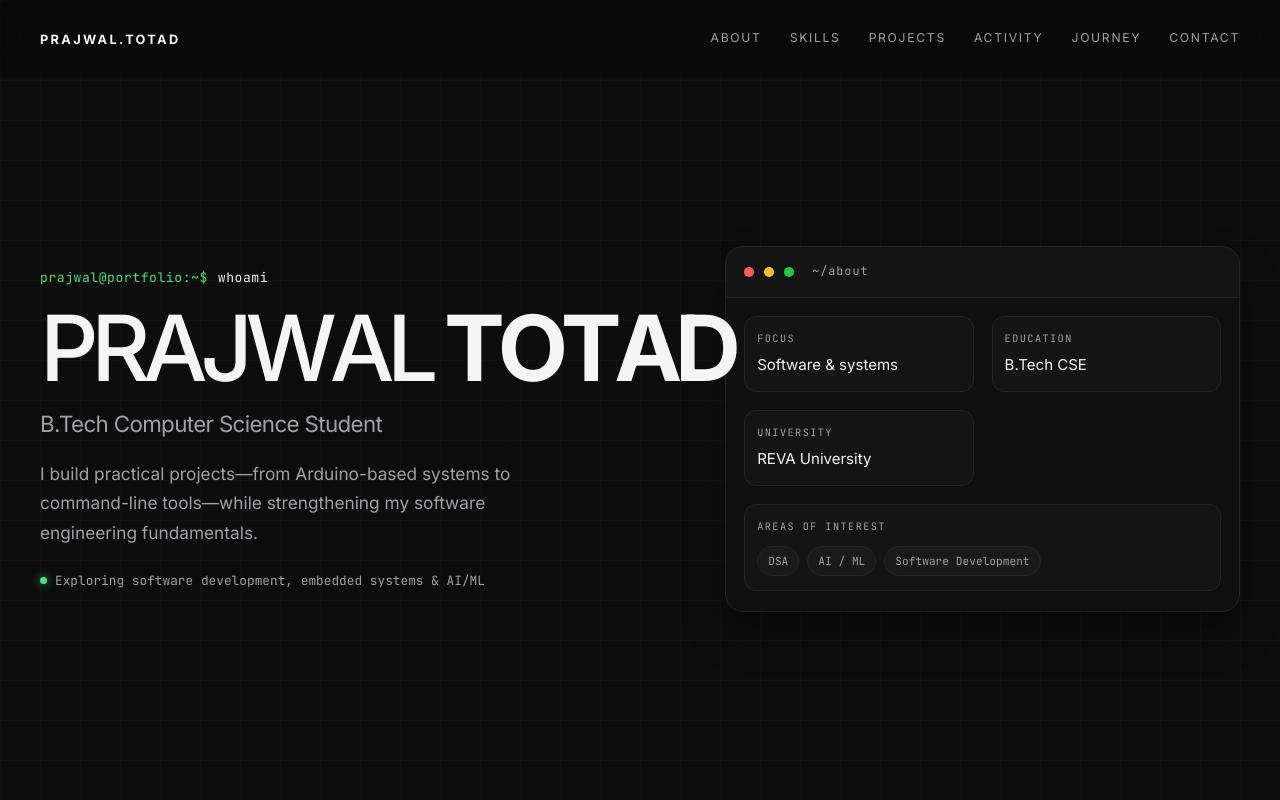
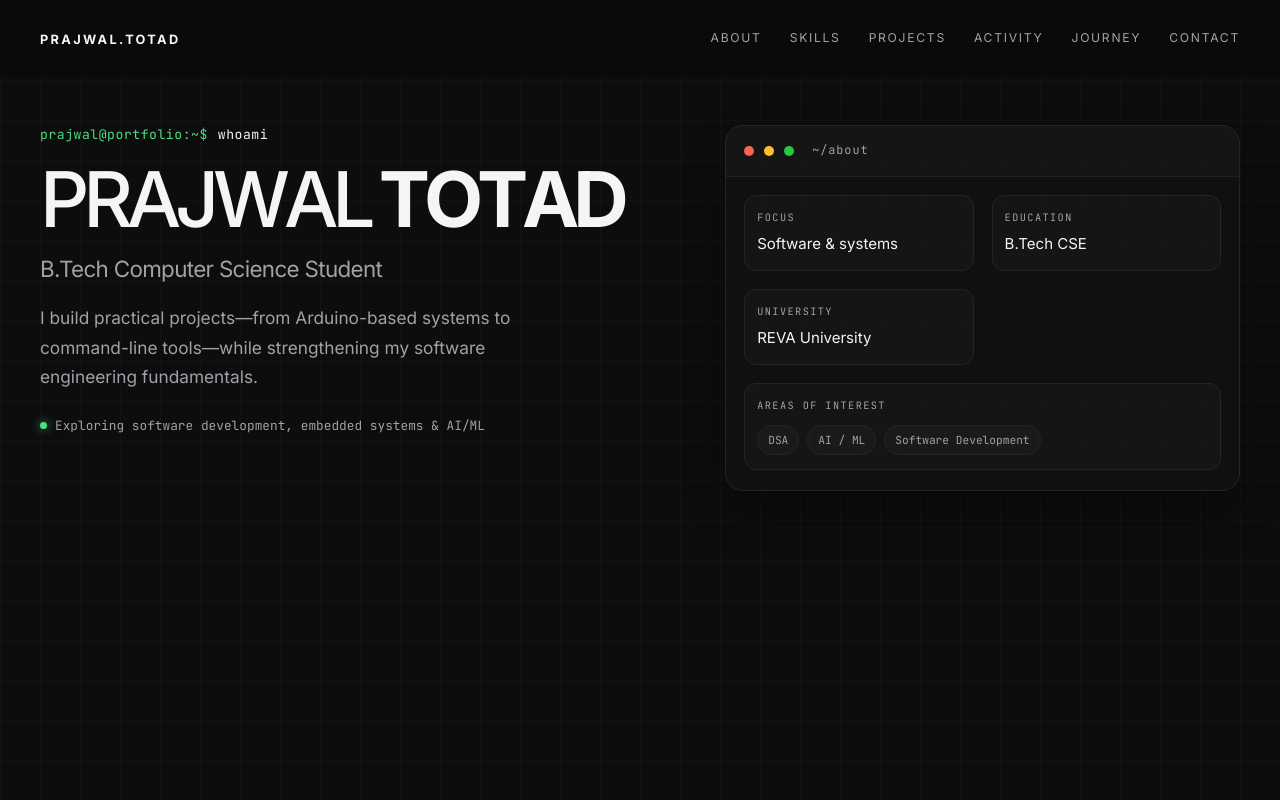
Before and after one commit to prajwaltotad/myportfolio, a React (Vite) app: page / in a window 1280 px wide. Shown: the top 800 px of the page. Built offline with nearby package versions, Linux system fonts and the light colour scheme.

Commit message:
Adjust header name

```diff
--- a/src/App.css
+++ b/src/App.css
@@ -135,15 +135,17 @@
 .hero {
   min-height: calc(100vh - 76px);
   display: grid;
-  grid-template-columns: 1.1fr 0.9fr;
+  grid-template-columns: minmax(0, 1.1fr) minmax(0, 0.9fr);
   gap: 56px;
-  align-items: center;
+  align-items: start;
   padding-top: 48px;
   padding-bottom: 68px;
 }
 
 .hero-copy {
-  max-width: 600px;
+  width: 100%;
+  max-width: 640px;
+  min-width: 0;
 }
 
 .terminal-prompt {
@@ -182,7 +184,7 @@
 
 .hero h1 {
   margin: 0 0 18px;
-  font-size: clamp(2.75rem, 9vw, 5.7rem);
+  font-size: clamp(2.5rem, 6vw, 5.2rem);
   line-height: 0.9;
   letter-spacing: -0.08em;
   font-weight: 700;
@@ -192,8 +194,11 @@
   display: flex;
   align-items: baseline;
   flex-wrap: nowrap;
-  gap: 0.14em;
+  gap: 0.12em;
   min-width: 0;
+  max-width: 100%;
+  white-space: nowrap;
+  width: max-content;
 }
 
 .hero-name-word {
@@ -201,6 +206,8 @@
   align-items: baseline;
   white-space: nowrap;
   line-height: 0.9;
+  max-width: 100%;
+  flex-shrink: 0;
 }
 
 .hero-name-word:first-child {
```
